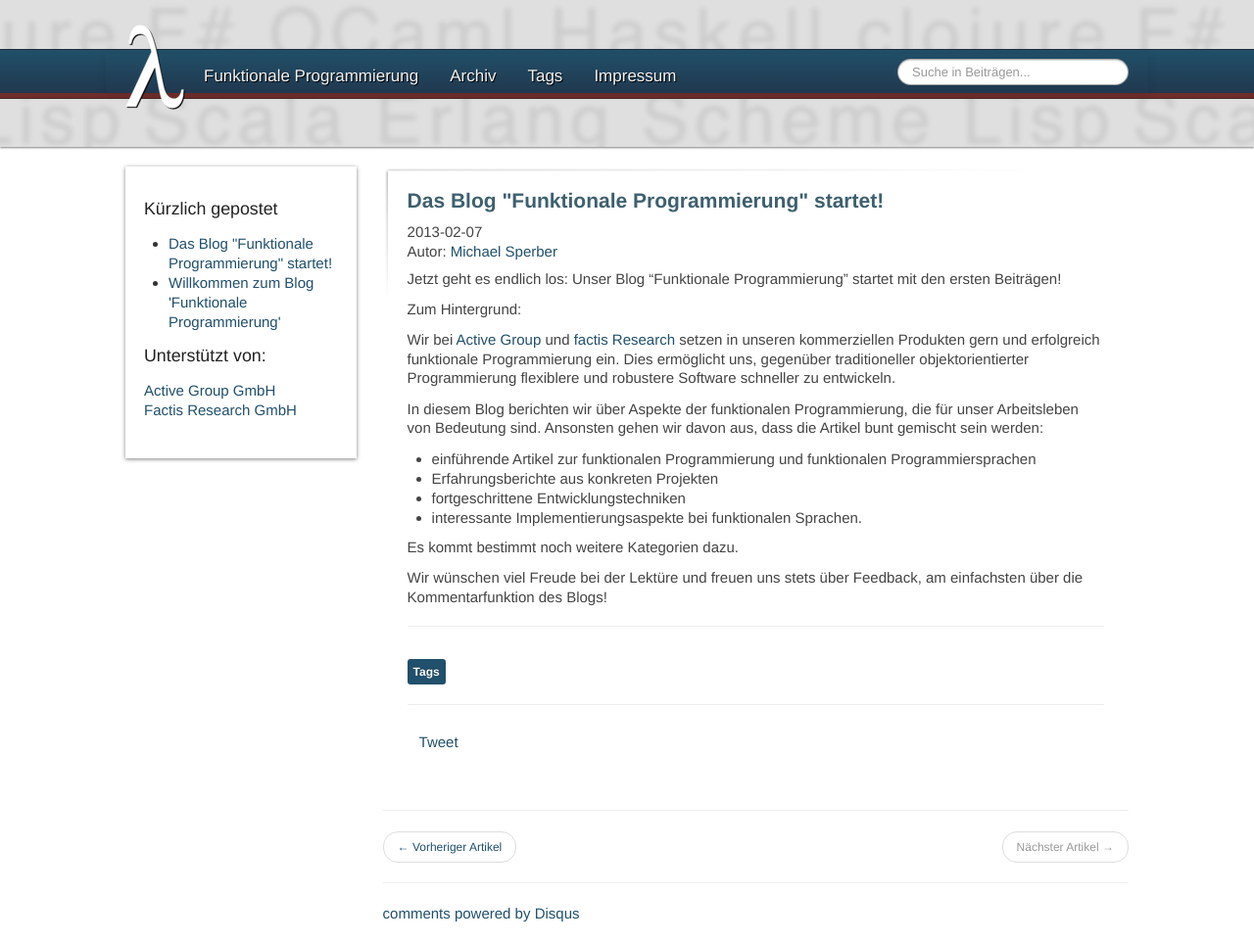
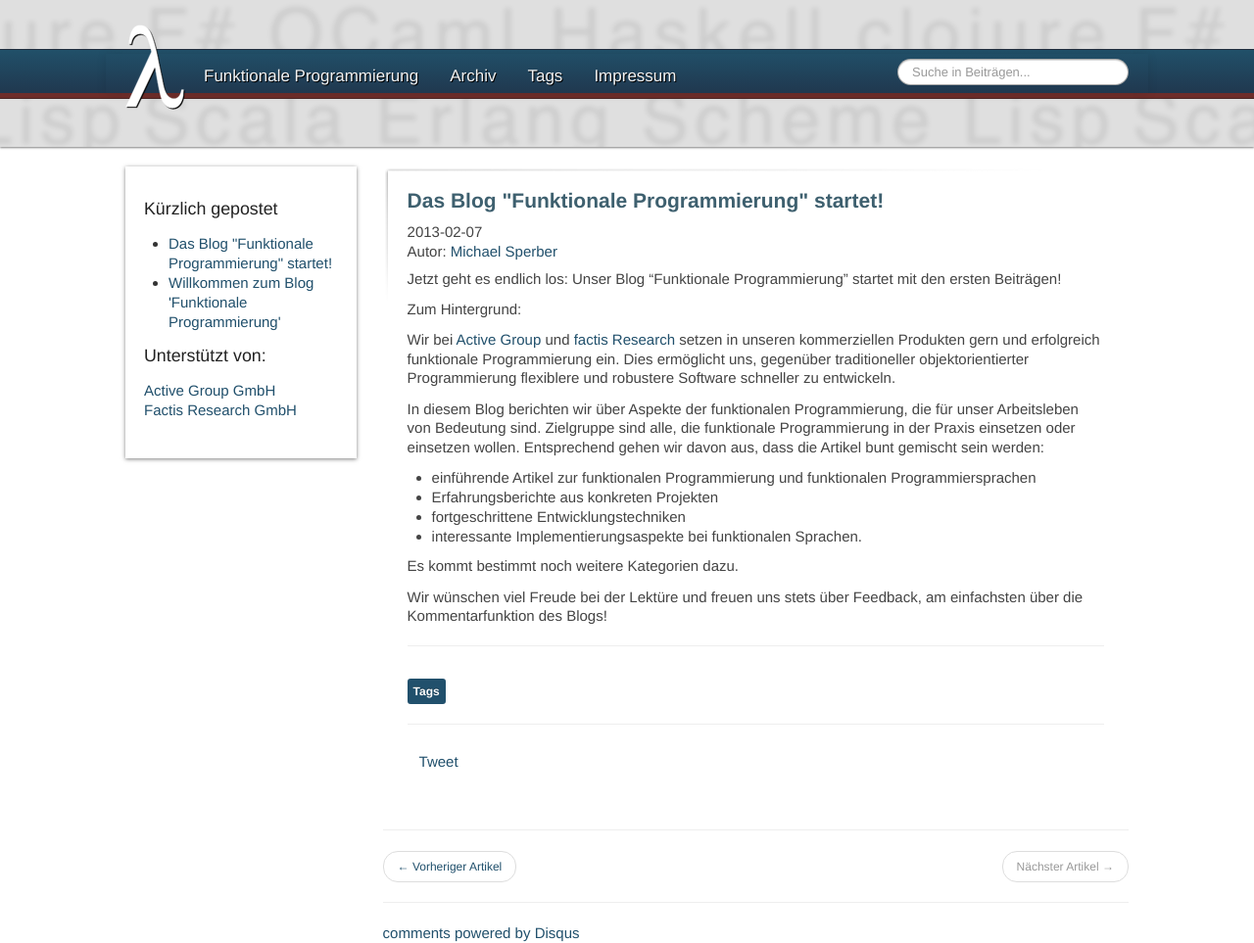
Before and after one commit to funktionale-programmierung/funktionale-programmierung.github.com, a Jekyll site: the page built from _posts/2013-02-07-jetzt-gehts-los.md, in a window 1280 px wide. Shown: the whole page at 98% size. Built offline with Jekyll 4.4.1, drawn with Linux system fonts in a browser that asks for light colours; some web fonts are replaced; comment, search, counter and statistics services are not loaded.

Commit message:
Zielgruppe.

```diff
--- a/_posts/2013-02-07-jetzt-gehts-los.md
+++ b/_posts/2013-02-07-jetzt-gehts-los.md
@@ -19,8 +19,9 @@ schneller zu entwickeln.
 
 In diesem Blog berichten wir über Aspekte der funktionalen
 Programmierung, die für unser Arbeitsleben von Bedeutung sind.
-Ansonsten gehen wir davon aus, dass die Artikel bunt gemischt sein
-werden:
+Zielgruppe sind alle, die funktionale Programmierung in der Praxis
+einsetzen oder einsetzen wollen.  Entsprechend gehen wir davon aus,
+dass die Artikel bunt gemischt sein werden:
 
 - einführende Artikel zur funktionalen Programmierung und funktionalen
   Programmiersprachen
```
